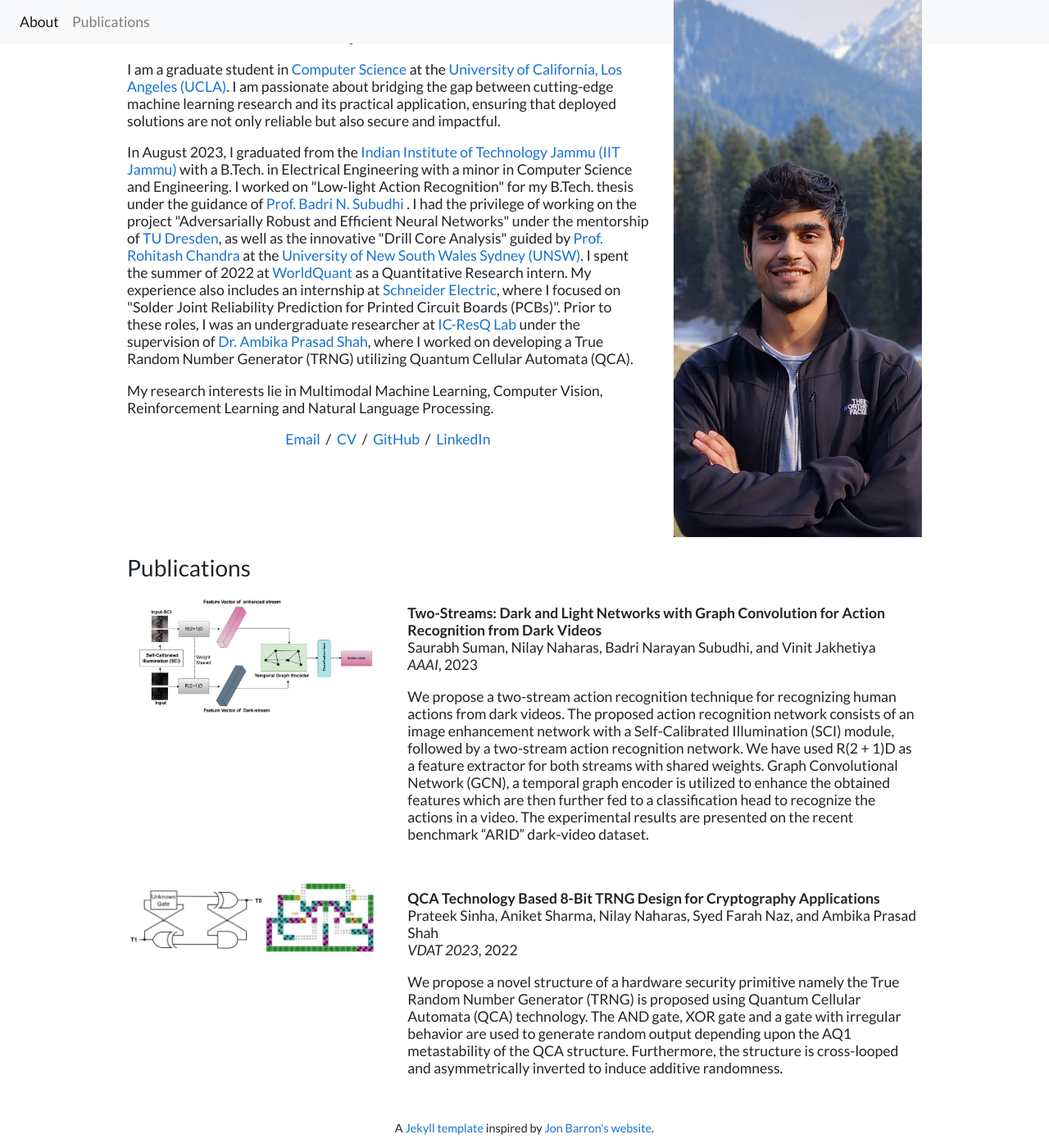
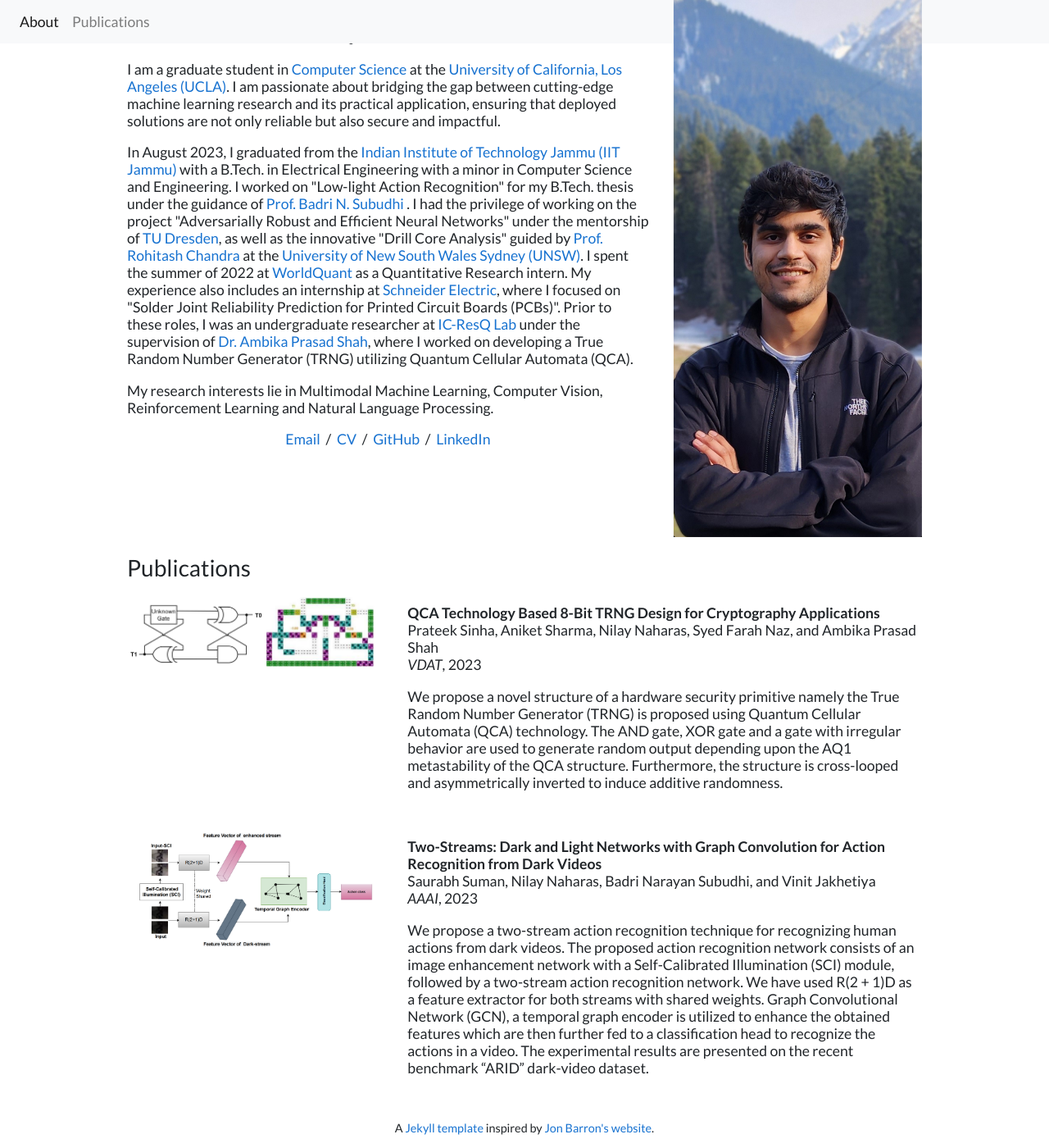
Before and after one commit to NilayN7/nilay-naharas.github.io, a Jekyll site: the page built from index.html, in a window 1280 px wide and 1400 px high, scrolled down 63 px. Shown: the whole window at 82% size. Built offline with Jekyll 4.4.1, drawn with Linux system fonts in a browser that asks for light colours.

Commit message:
updated date

```diff
--- a/publications/_posts/2022-09-15-CascadeXML.markdown
+++ b/publications/_posts/2022-09-15-CascadeXML.markdown
@@ -1,9 +1,9 @@
 ---
 title:  "QCA Technology Based 8-Bit TRNG Design for Cryptography Applications"
-# date:   2022-03-10
+date:   2023-03-10
 image: /publications/images/qca_image.png
 authors: "Prateek Sinha, Aniket Sharma, Nilay Naharas, Syed Farah Naz, and Ambika Prasad Shah"
-venue: "VDAT 2023"
+venue: "VDAT"
 # bib: |
 #   @article{Doe2021,
 #     author = {Doe J.},
```
